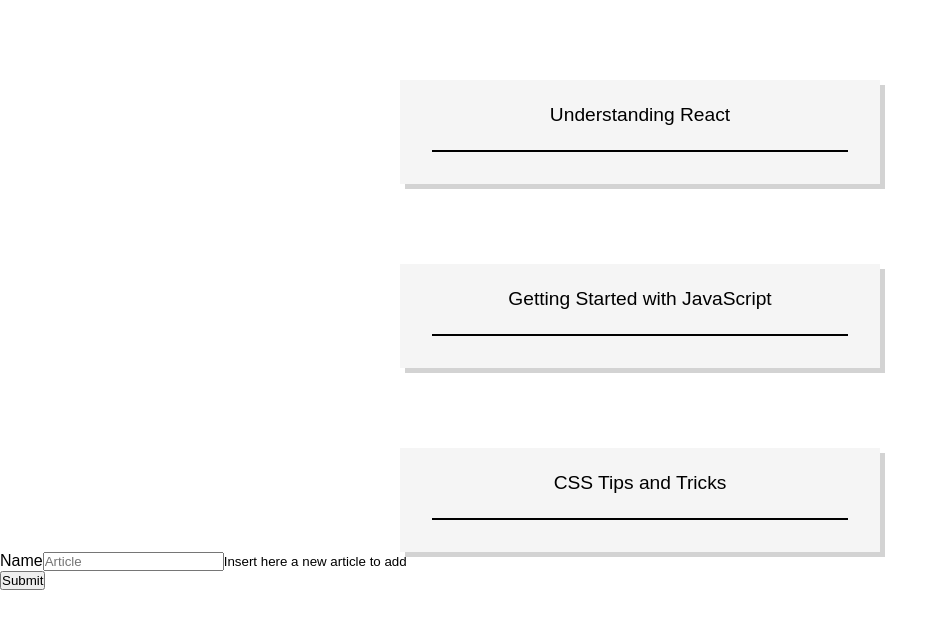
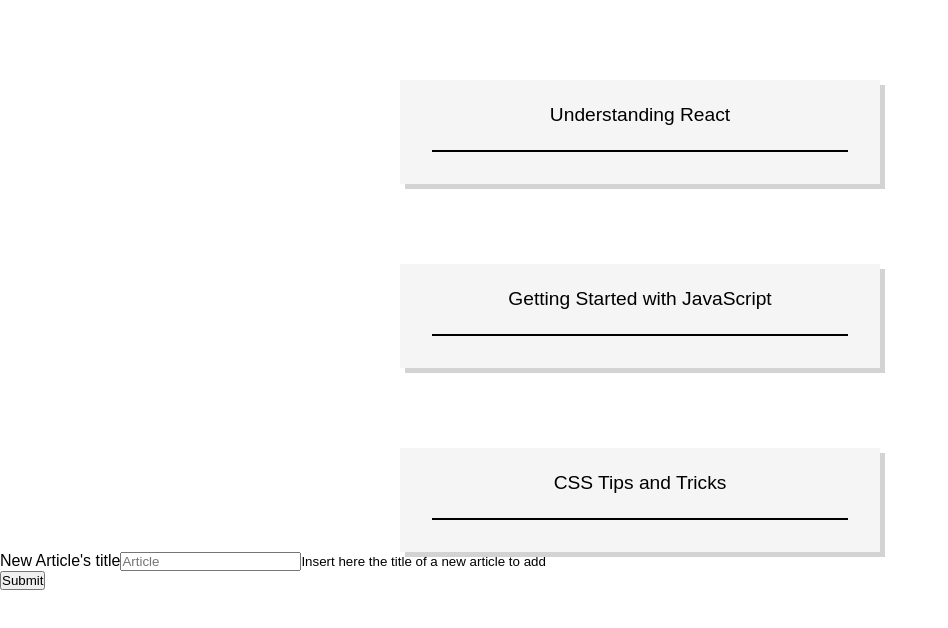
Before and after one commit to NavodContrath/react-form, a React (Vite) app: page / in a window 1280 px wide. Shown: the top 628 px of the page, without its empty margins (0-948 px from the left). Built offline with nearby package versions, Linux system fonts and the light colour scheme.

Commit message:
Update form labels for new article submission in App component

```diff
--- a/src/App.jsx
+++ b/src/App.jsx
@@ -30,7 +30,7 @@ function App() {
       })}
       <form onSubmit={submitHandler}>
         <div className="mb-3">
-          <label htmlFor="newArticle" className="form-label">Name</label>
+          <label htmlFor="newArticle" className="form-label">New Article's title</label>
           <input
             type="text"
             className="form-control"
@@ -42,7 +42,7 @@ function App() {
             onChange={(e) => setNewArticle(e.target.value)}
           />
           {console.log(newArticle)}
-          <small id="newArticleHelper" className="form-text text-muted">Insert here a new article to add</small>
+          <small id="newArticleHelper" className="form-text text-muted">Insert here the title of a new article to add</small>
         </div>
         <button type="submit">Submit</button>
       </form>
```
